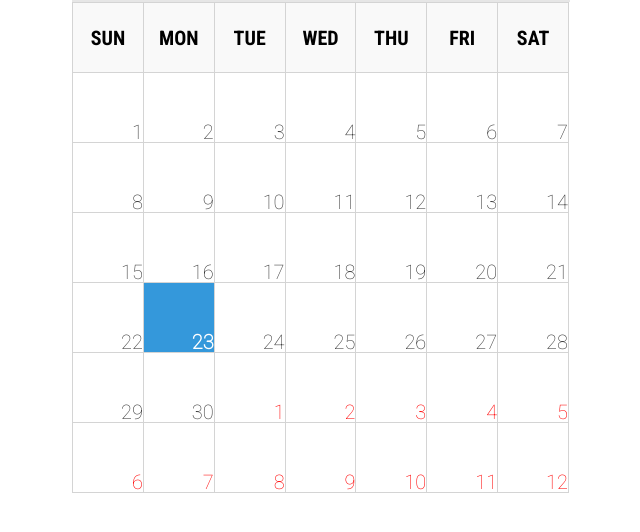
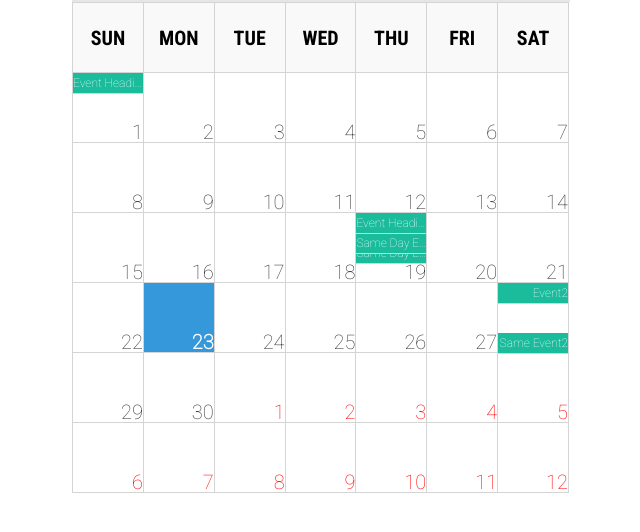
Before and after one commit to sshikhrakar/Event-Calendar, a plain HTML site: page index.html in a window 1280 px wide. Shown: the part 110-642 px from the top of the page, without its empty margins (319-959 px from the left). Drawn offline with nearby package versions, Linux system fonts and the light colour scheme.

Commit message:
Changed Hash Map to input date as a single variable

```diff
--- a/css/style.css
+++ b/css/style.css
@@ -136,6 +136,9 @@ td:hover{
   overflow: hidden;
   white-space: nowrap;
   width: 100%;
+  -webkit-box-shadow: 0 1px 0 #d4d4d4;
+  -moz-box-shadow: 0 1px 0 #d4d4d4;
+  box-shadow: 0 1px 0 #d4d4d4;
 }
 .disabled{
   color: red;
--- a/js/cal.js
+++ b/js/cal.js
@@ -14,43 +14,61 @@
 		events = [
          			{
          				heading: "Event Heading",
-						year: 2015,
-						month: 11,
-						date: 1
+						startDay: "2015-11-1"
          			},
          			{
          				heading: "Event Heading",
-						year: 2015,
-						month: 11,
-						date: 19
+         				startDay: "2015-11-19"
          			},
          			{
-         				heading: "Same Day Event",
-						year: 2015,
-						month: 11,
-						date: 19
+         				heading: "Same Day Event 2",
+         				startDay: "2015-11-19"
+         			},
+         			{
+         				heading: "Same Day Event 3",
+         				startDay: "2015-11-19"
          			},
          			{
          				heading: "Event2",
-						year: 2015,
-						month: 11,
-						date: 28
+         				startDay: "2015-11-28"
+         			},
+         			{
+         				heading: "Same Event2",
+         				startDay: "2015-11-28"
          			},
          			{
          				heading: "Event",
-						year: 2015,
-						month: 12,
-						date: 6
+     					startDay: "2015-12-6"
          			},
          			{
          				heading: "Event",
-						year: 2016,
-						month: 1,
-						date: 30
+         				startDay: "2016-1-30"
          			}
             	],
 		calDate = new Date();
 
+
+// var events = [{ from: 3, to: 9 }, { from: 4, to: 4 }, { from: 9, to: 11 },{ from: 4, to: 12 }];
+
+// for( var eventIndex = 0, event; event = events[eventIndex], eventIndex < events.length; eventIndex++ ) {
+//     for( var dayIndex = event.from; dayIndex <= event.to; dayIndex++ ) {
+//         var dayElement = document.getElementById( 'day' + dayIndex ),
+//             firstDay = document.getElementsByClassName( 'event' + eventIndex ),
+//             top;
+//         if( firstDay.length ) {
+//             top = firstDay[0].style.top;
+//         } else {
+//             var eventCount = dayElement.getElementsByClassName( 'event' ).length;
+//             top = ( eventCount * 20 ) + 'px';
+//         };
+//         var html = '<div '
+//             + 'class="event event' + eventIndex + '" '
+//             + 'style="top: ' + top + ';">'
+//             + eventIndex
+//             + '</div>';
+//         dayElement.insertAdjacentHTML( 'beforeEnd', html );
+//     };
+// };
 	var event = function(nowMonth,nowYear){
 		var nowMonth = nowMonth,
 			nowYear = nowYear,
@@ -58,28 +76,44 @@
 			month,
 			heading,
 			date,
+			startDate,
 			$eventObj,
 			tdArray = $('.calendar-table tr td');
+
+
 		for(var i=0; i < events.length; i++){
 			heading = events[i].heading;
-			year = events[i].year;
-			month = events[i].month;
-			date = events[i].date;
+			startDate = events[i].startDay;
+			var splitDate = startDate.split("-"),
+			year = parseInt(splitDate[0]);
+			month = parseInt(splitDate[1]);
+			date = parseInt(splitDate[2]);
 			if(year === nowYear && month === nowMonth){
 				for(var j=0; j<tdArray.length; j++){
-					var innerTdValue = parseInt($					//get integer value
-													(tdArray[j])	//current table data element
+
+					//innerTdValue gives numeric value inside the tds ignoring all other elements
+					var innerTdValue = parseInt(					//get integer value
+													$(tdArray[j])	//current table data element
 												  	.clone()		//clone the table data so it doesnt get removed
 												  	.children()		//get all the children of the table data
 												  	.remove()		//remove all the children
 												  	.end()			//again go back to selected element
 												  	.text()			//get the text for conversion into integer
 												);
-					if(date === abc && !$(tdArray[j]).hasClass('disabled')){
-						$eventObj = $('<span></span>').addClass('event').append(heading);
-						console.log('here')
-						$(tdArray[j]).addClass('make-relative');
-						$(tdArray[j]).prepend($eventObj);
+					if(date === innerTdValue && !$(tdArray[j]).hasClass('disabled')){
+						if($(tdArray[j]).has('span').length > 0){
+							$eventObj = $('<span></span>').addClass('event').append(heading);
+							$(tdArray[j]).addClass('make-relative');
+							$(tdArray[j]).prepend($eventObj);
+							$eventObj.css('top', (i *10) + 'px');
+							break;
+						}
+						else{
+							$eventObj = $('<span></span>').addClass('event').append(heading);
+							$(tdArray[j]).addClass('make-relative');
+							$(tdArray[j]).prepend($eventObj);
+							break;
+						}
 					}
 				}
 			}
```
